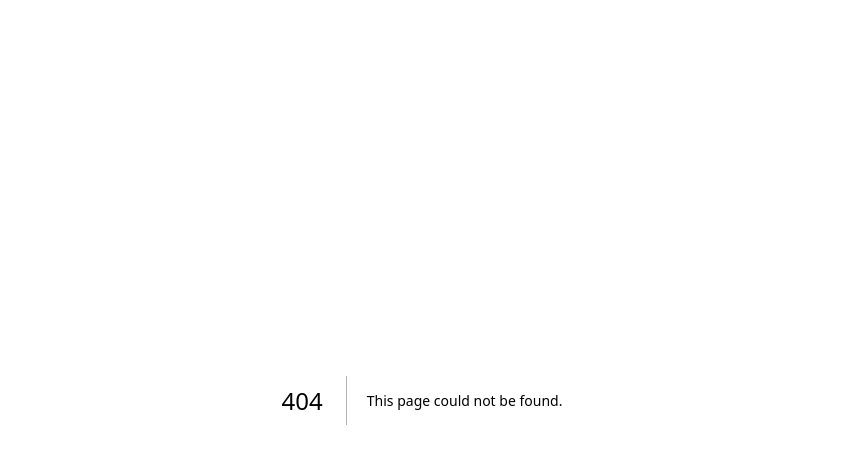
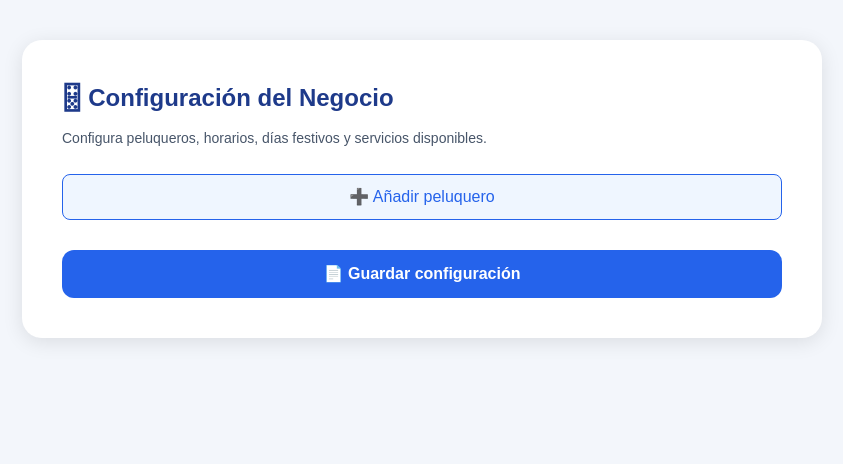
Before and after one commit to eliecermarin/gestor-citas-mv, a Next.js app: page /configuracion in a window 1280 px wide. Before the commit this address had no page. Shown: the top 464 px of the page, without its empty margins (218-1061 px from the left). Built offline with nearby package versions, Linux system fonts and the light colour scheme.

Commit message:
Subiendo proyecto real a producción

```diff
--- /dev/null
+++ b/postcss.config.js
@@ -0,0 +1,6 @@
+module.exports = {
+  plugins: {
+    tailwindcss: {},
+    autoprefixer: {},
+  },
+}
--- a/src/pages/_app.tsx
+++ b/src/pages/_app.tsx
@@ -1,5 +1,5 @@
-import "@/styles/globals.css";
-import type { AppProps } from "next/app";
+import '@/styles/globals.css';
+import type { AppProps } from 'next/app';
 
 export default function App({ Component, pageProps }: AppProps) {
   return <Component {...pageProps} />;
--- /dev/null
+++ b/src/pages/configuracion.tsx
@@ -0,0 +1,167 @@
+import React, { useState, useEffect } from 'react';
+
+// Tipos
+// -----------------------------------------------------------------
+type Horario = {
+  activo: boolean;
+  mananaInicio: string;
+  mananaFin: string;
+  tardeInicio: string;
+  tardeFin: string;
+};
+
+type DiasSemana = 'Lunes' | 'Martes' | 'Miércoles' | 'Jueves' | 'Viernes' | 'Sábado' | 'Domingo';
+
+type Servicio = {
+  id: number;
+  nombre: string;
+  duracion: number;
+  precio: number;
+};
+
+type Peluquero = {
+  id: number;
+  nombre: string;
+  apellido: string;
+  horarios: { [key in DiasSemana]: Horario };
+  festivos: string[];
+  servicios: number[];
+  duracionCitaDefecto: number;
+};
+
+// Componente principal
+// -----------------------------------------------------------------
+export default function Configuracion() {
+  const dias: DiasSemana[] = ['Lunes', 'Martes', 'Miércoles', 'Jueves', 'Viernes', 'Sábado', 'Domingo'];
+
+  const horarioInicial: Horario = {
+    activo: true,
+    mananaInicio: '',
+    mananaFin: '',
+    tardeInicio: '',
+    tardeFin: ''
+  };
+
+  const peluqueroBase = (): Peluquero => {
+    const horarios: { [key in DiasSemana]: Horario } = dias.reduce((acc, dia) => {
+      acc[dia] = { ...horarioInicial };
+      return acc;
+    }, {} as any);
+
+    return {
+      id: Date.now(),
+      nombre: '',
+      apellido: '',
+      horarios,
+      festivos: [],
+      servicios: [],
+      duracionCitaDefecto: 30
+    };
+  };
+
+  const [peluqueros, setPeluqueros] = useState<Peluquero[]>([]);
+  const [mensajeGuardado, setMensajeGuardado] = useState<string | null>(null);
+
+  useEffect(() => {
+    const guardados = localStorage.getItem('configPeluqueros');
+    if (guardados) {
+      setPeluqueros(JSON.parse(guardados));
+    }
+  }, []);
+
+  const guardarConfiguracion = () => {
+    localStorage.setItem('configPeluqueros', JSON.stringify(peluqueros));
+    setMensajeGuardado('✅ Configuración guardada con éxito.');
+    setTimeout(() => setMensajeGuardado(null), 3000);
+  };
+
+  return (
+    <div style={styles.body}>
+      <div style={styles.card}>
+        <h2 style={styles.title}>🂄 Configuración del Negocio</h2>
+        <p style={styles.info}>Configura peluqueros, horarios, días festivos y servicios disponibles.</p>
+
+        <button
+          onClick={() => setPeluqueros([...peluqueros, peluqueroBase()])}
+          style={styles.btnSecundario}
+        >
+          ➕ Añadir peluquero
+        </button>
+
+        <button onClick={guardarConfiguracion} style={styles.boton}>
+          📄 Guardar configuración
+        </button>
+
+        {mensajeGuardado && (
+          <div style={styles.mensaje}>{mensajeGuardado}</div>
+        )}
+      </div>
+    </div>
+  );
+}
+
+// Estilos en linea (CSS-in-JS)
+// -----------------------------------------------------------------
+const styles: { [key: string]: React.CSSProperties } = {
+  body: {
+    backgroundColor: '#f3f6fb',
+    padding: '40px 20px',
+    minHeight: '100vh',
+    display: 'flex',
+    justifyContent: 'center',
+    alignItems: 'flex-start'
+  },
+  card: {
+    backgroundColor: '#fff',
+    borderRadius: '20px',
+    padding: 40,
+    boxShadow: '0 4px 20px rgba(0, 0, 0, 0.1)',
+    maxWidth: 800,
+    width: '100%',
+  },
+  title: {
+    color: '#1e3a8a',
+    marginBottom: 12,
+    fontSize: 24,
+    fontWeight: 700,
+    display: 'flex',
+    alignItems: 'center',
+    gap: 10
+  },
+  info: {
+    fontSize: 14,
+    color: '#475569',
+    marginBottom: 25
+  },
+  boton: {
+    marginTop: 10,
+    width: '100%',
+    backgroundColor: '#2563eb',
+    color: '#fff',
+    fontWeight: 600,
+    border: 'none',
+    padding: 12,
+    borderRadius: 12,
+    fontSize: 16,
+    cursor: 'pointer'
+  },
+  btnSecundario: {
+    marginBottom: 20,
+    width: '100%',
+    padding: '10px 16px',
+    border: '1px solid #2563eb',
+    backgroundColor: '#eff6ff',
+    color: '#2563eb',
+    borderRadius: 8,
+    cursor: 'pointer',
+    fontWeight: 500
+  },
+  mensaje: {
+    marginTop: 20,
+    color: 'green',
+    backgroundColor: '#e6ffed',
+    padding: 12,
+    borderRadius: 8,
+    fontWeight: 500
+  }
+};
```
Also changed, not shown: package.json (+8 -6 lines), tailwind.config.js (added), 1 other file (tests, documents, lock files or other folders).
